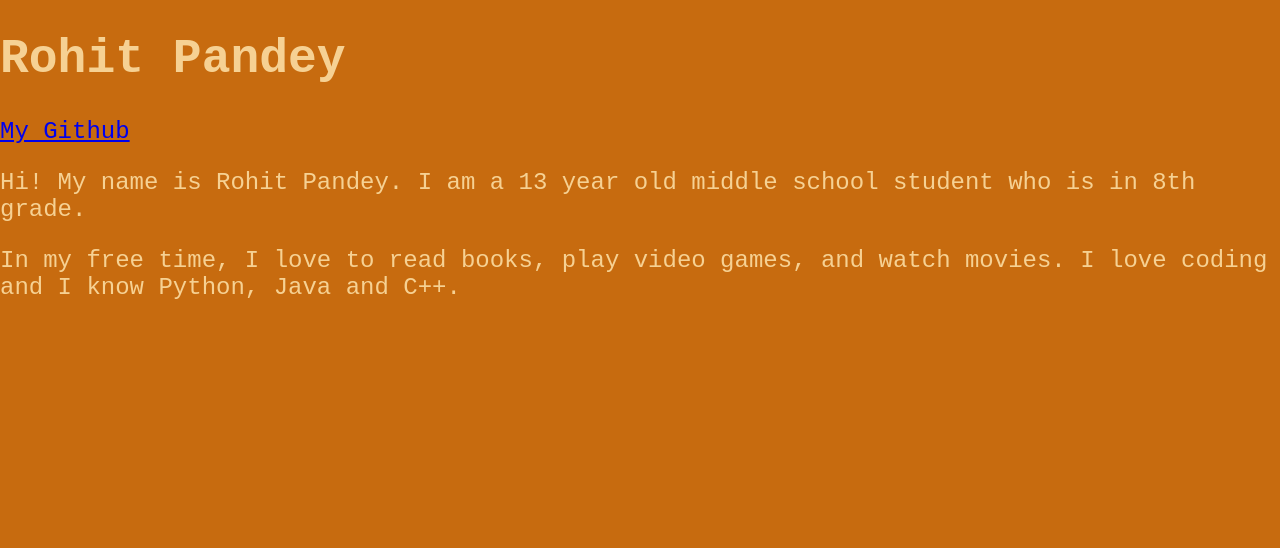
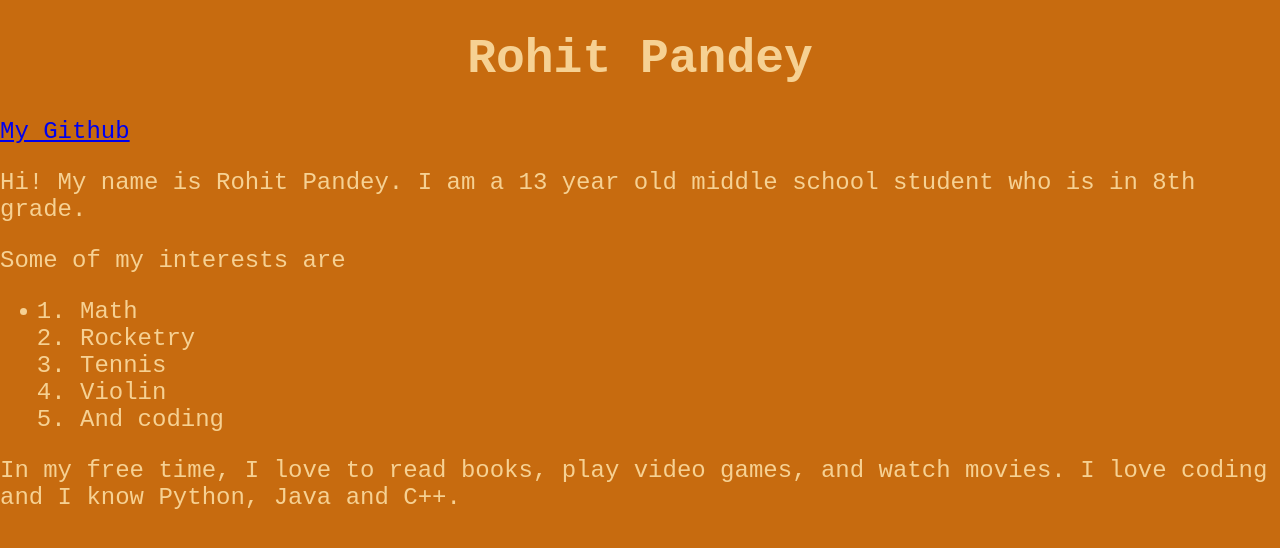
Before and after one commit to RohitPandey1729/Personal-Website, a plain HTML site: page index.html in a window 1280 px wide. Drawn offline with Linux system fonts and the light colour scheme; files that its build step writes are made by us from their sources.

Commit message:
I centered the text

```diff
--- a/index.html
+++ b/index.html
@@ -7,13 +7,26 @@
 
 <body>
 
-  <h1>Rohit Pandey</h1>
+  <h1 style="text-align: center;">Rohit Pandey</h1>
   <p><a href="https://github.com/RohitPandey1729">My Github </a></p>
 
 
 
   <p>Hi! My name is Rohit Pandey. I am a 13 year old middle school student who is in 8th grade.</p>
 
+  <p> Some of my interests are</p>
+  <ul>
+    <li>
+      <ol>
+        <li>Math</li>
+        <li>Rocketry</li>
+        <li>Tennis</li>
+        <li>Violin</li>
+        <li>And coding</li>
+      </ol>
+    </li>
+  </ul>
+
   <p>In my free time, I love to read books, play video games, and watch movies. I love coding and I know Python, Java and C++.</p>
 </body>
 
```
